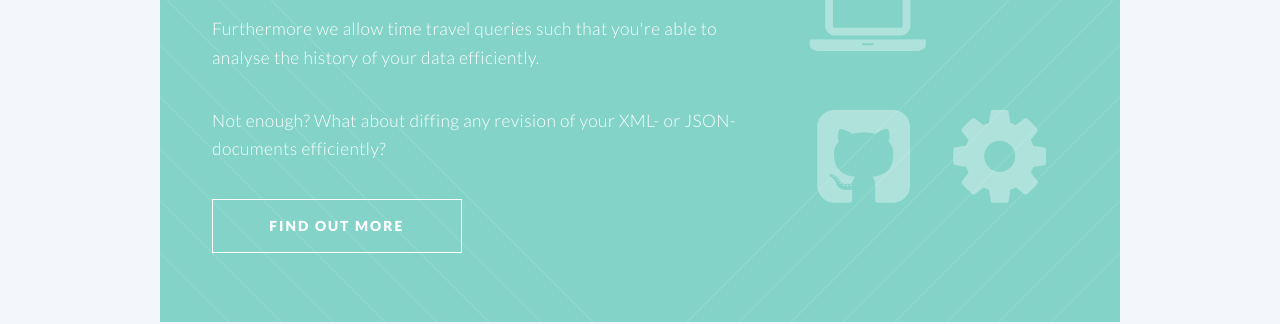
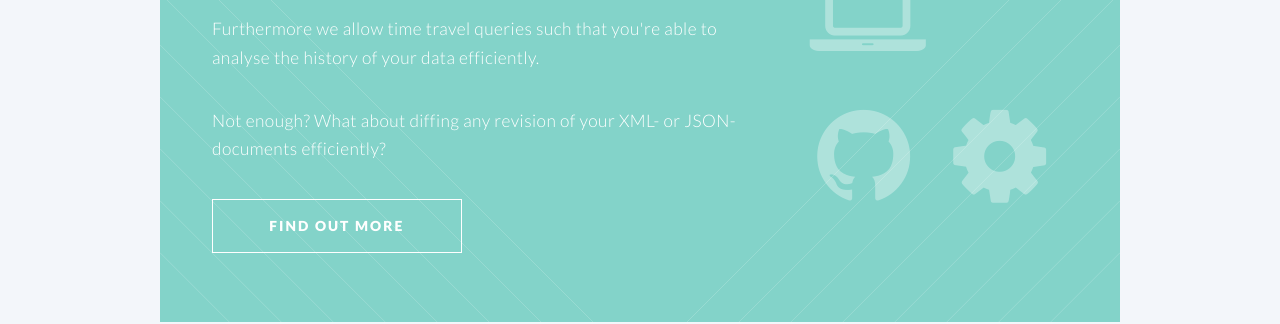
Before and after one commit to sirixdb/sirixdb.github.io, a Jekyll site: the page built from index.html, in a window 1280 px wide and 900 px high, scrolled down 1170 px. Shown: the part 150-474 px from the top of the window. Built offline with Jekyll 4.4.1, drawn with Linux system fonts in a browser that asks for light colours.

Commit message:
Update index.html

```diff
--- a/index.html
+++ b/index.html
@@ -40,8 +40,8 @@
 									<li><span class="icon fa-clock-o"><span class="label">Feature 1</span></span></li>
 									<li><span class="icon fa-rocket"><span class="label">Feature 2</span></span></li>
 									<li><span class="icon fa-laptop"><span class="label">Feature 3</span></span></li>
-									<li><span class="icon fa-code-branch"><span class="label">Feature 4</span></span></li>
-									<li><span class="icon fa-github-square"><span class="label">Feature 5</span></span></li>
+									<li><span class="icon fa-codebranch"><span class="label">Feature 4</span></span></li>
+									<li><span class="icon fa-github"><span class="label">Feature 5</span></span></li>
 									<li><span class="icon fa-cog"><span class="label">Feature 6</span></span></li>
 								</ul>
 
```
